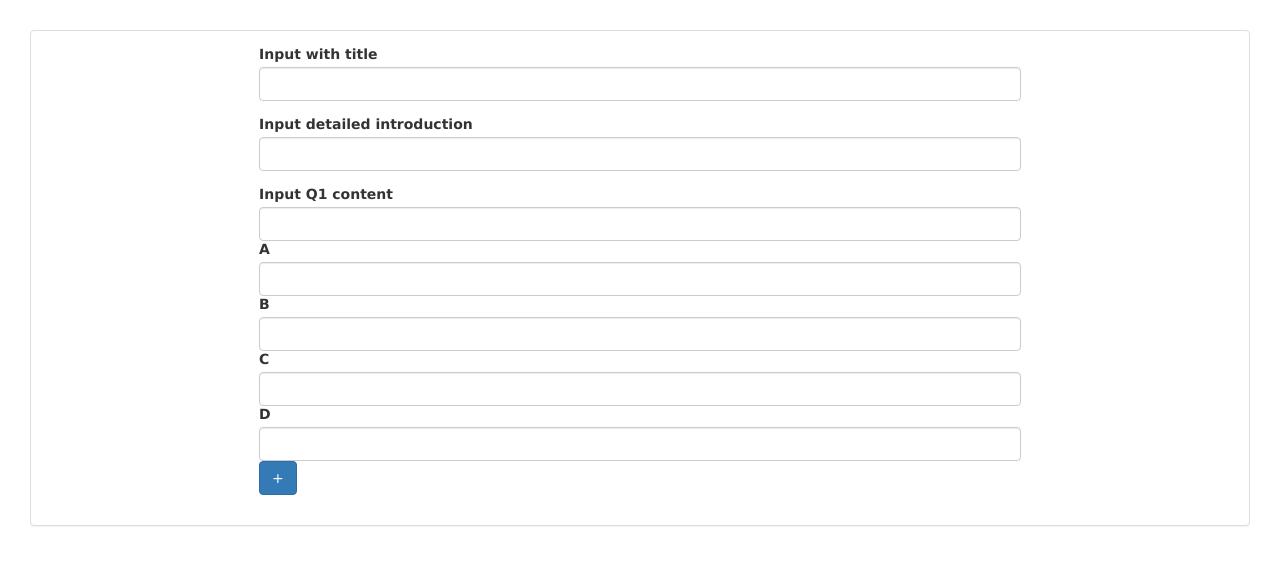
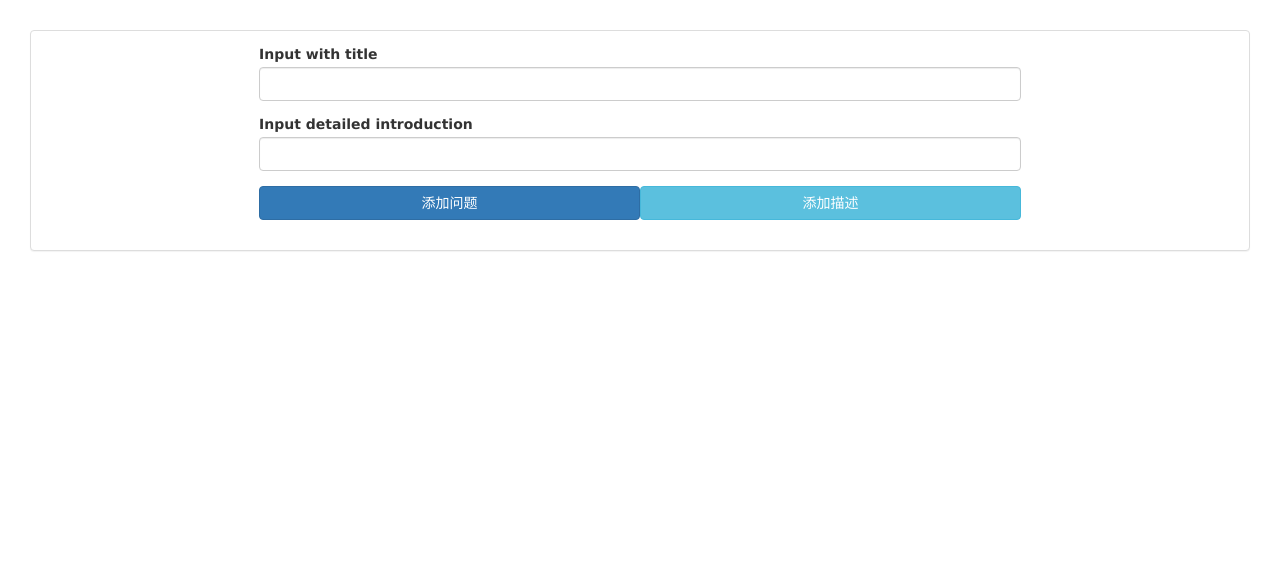
Before and after one commit to captain100/weixin_demo, a Node server app: page /new in a window 1280 px wide. Shown: the part 50-615 px from the top of the page. Run offline with Node 20, Linux system fonts and the light colour scheme; some libraries are stand-ins or nearby versions.

Commit message:
项目整理

```diff
--- a/app.js
+++ b/app.js
@@ -4,17 +4,16 @@ var favicon = require('serve-favicon');
 var logger = require('morgan');
 var cookieParser = require('cookie-parser');
 var bodyParser = require('body-parser');
+var passport = require('passport');
+var session = require('express-session');
 
 var routes = require('./routes/index');
 var users = require('./routes/users');
+var auth = require('./routes/auth');
+var wechat = require('./routes/wechat');
 
 var app = express();
-var wechat = require('wechat');
-var config = {
-    token:'testqiushi',//开发者 token
-    appid:'wxfaf11f0ec66a40eb',// appid
-    encodingAESKey:'hMgmYbOGPRcMe63oaApmzi2yrUxrCqZcY8ssrDYI83H'//encodingAESKey
-};
+
 
 
 // view engine setup
@@ -28,48 +27,19 @@ app.use(bodyParser.json());
 app.use(bodyParser.urlencoded({ extended: false }));
 app.use(cookieParser());
 app.use(express.static(path.join(__dirname, 'public')));
+app.use(session({secret:'admin_user', cookie:{maxAge:60000}}));
+app.use(passport.initialize());
+app.use(passport.session());
+//微信解析
+app.use(express.query());
 
+//系统基础路由
 app.use('/', routes);
 app.use('/users', users);
-app.use(express.query());
-app.use('/wechat', wechat(config, function (req, res, next) {
-  console.log(11111111111)
-  // 微信输入信息都在req.weixin上
-  var message = req.weixin;
-  console.log(message);
-  if (message.Content === 'diaosi') {
-    // 回复屌丝(普通回复)
-    res.reply('hehe');
-  } else if (message.Content === 'text') {
-    //你也可以这样回复text类型的信息
-    res.reply({
-      content: 'text object',
-      type: 'text'
-    });
-  } else if (message.Content === 'hehe') {
-    // 回复一段音乐
-    res.reply({
-      type: "music",
-      content: {
-        title: "来段音乐吧",
-        description: "一无所有",
-        musicUrl: "http://mp3.com/xx.mp3",
-        hqMusicUrl: "http://mp3.com/xx.mp3",
-        thumbMediaId: "thisThumbMediaId"
-      }
-    });
-  } else {
-    // 回复高富帅(图文回复)
-    res.reply([
-      {
-        title: '健康测试',
-        description: '开来对你的健康状况进行一个测试吧',
-        picurl: 'http://nodeapi.cloudfoundry.com/qrcode.jpg',
-        url: 'http://123.56.227.132/heartqOl'
-      }
-    ]);
-  }
-}));
+//微信后台信息
+app.use('/wechat', wechat);
+//用户认证路由
+app.use('/auth',auth);
 // catch 404 and forward to error handler
 app.use(function(req, res, next) {
   var err = new Error('Not Found');
--- /dev/null
+++ b/public/javascripts/main.js
@@ -0,0 +1,35 @@
+$(function(){
+	$(".addQuestion").click(function(){
+		$(".addQuestion").before('<div class="panel panel-default">' +
+
+			'<div class="panel-body">' +
+			'<input class="col-md-12" type="text" value="问题详情">' +
+			'<input class="col-md-7" value="a选项"> <input class="col-md-5" value="评分">' +
+			'<input class="col-md-7" value="b选项"> <input class="col-md-5" value="评分">' +
+			'<input class="col-md-7" value="c选项"> <input class="col-md-5" value="评分">' +
+			'<input class="col-md-7" value="d选项"> <input class="col-md-5" value="评分">' +
+			'</div></div>');
+	})
+	$('.addDescription').click(function(){
+		$(".addQuestion").before('<div class="panel panel-default" >' +
+			'<div class="panel-body">' +
+			'<textarea class="col-md-12" cols="2"  >题目描述</textarea>' +
+			'</div></div>')
+	})
+
+	// $("#btn1").click(function () {
+	//         $("#test1").text(function (i, origText) {
+	//             return "Old text: " + origText
+	//                 + " New text: Hello world! (index: " + i + ")";
+	//         });
+	//     });
+
+ //    $("#btn2").click(function () {
+	//         $("#test2").html(function (i, origText) {
+	//             return "Old html: " + origText
+	//                 + " New html: Hello <b>world!</b> (index: " + i + ")";
+	//         });
+	//     });
+
+
+});
--- a/routes/index.js
+++ b/routes/index.js
@@ -50,4 +50,6 @@ router.get('/new',function(req,res){
 })
 
 
+
+
 module.exports = router;
--- a/views/create.ejs
+++ b/views/create.ejs
@@ -1,5 +1,4 @@
 <% include ./header %>
-
 <div class="panel panel-default">
     <div class="panel-body ">
         <div class="form-group col-md-offset-2 col-md-8">
@@ -11,23 +10,15 @@
 	    <label class="control-label" for="inputSuccess2">Input detailed introduction </label>
 	    <input type="text" class="form-control" id="inputSuccess2">
 		</div>
-
-		<div class="form-group col-md-offset-2 col-md-8">
-		<label class="control-label" for="inputSuccess3">Input Q1 content </label>
-	    <input type="text" class="form-control" id="inputSuccess3">
-	    <label class="control-label line" for="inputSuccess3">A </label>
-	    <input type="text" class="form-control" id="inputSuccess3">
-	    <label class="control-label" for="inputSuccess3">B </label>
-	    <input type="text" class="form-control" id="inputSuccess3">
-	    <label class="control-label" for="inputSuccess3">C </label>
-	    <input type="text" class="form-control" id="inputSuccess3">
-	    <label class="control-label" for="inputSuccess3">D </label>
-	    <input type="text" class="form-control" id="inputSuccess3">
-
-		    <div class="btn btn-primary">+</div>
+		<div class="form-group col-md-offset-2 col-md-8" id="questions">
+			<div class="btn btn-primary addQuestion col-md-6">添加问题</div>
+			<div class="btn btn-info addDescription col-md-6">添加描述</div>
 		</div>
 
-
+<!-- 		<p id="test1">This is a <b>bold</b> paragraph.</p>
+	    <p id="test2">This is another <b>bold</b> paragraph.</p>
+	    <button id="btn1">Show Old/New Text</button>
+	    <button id="btn2">Show Old/New HTML</button> -->
     </div>
 </div>
 
--- a/views/footer.ejs
+++ b/views/footer.ejs
@@ -8,5 +8,6 @@
 
     <!-- 最新的 Bootstrap 核心 JavaScript 文件 -->
     <script src="../javascripts/bootstrap/dist/js/bootstrap.min.js"></script>
+    <script src="../javascripts/main.js"></script>
 </body>
 </html>
--- a/views/header.ejs
+++ b/views/header.ejs
@@ -12,7 +12,7 @@
     <link rel="stylesheet" href="./stylesheets/main.css">
 </head>
 <body>
-    <div class="loader-loading"><img src="/img/loading.gif"></div>
+    <!-- <div class="loader-loading"><img src="/img/loading.gif"></div> -->
     <nav class="navbar navbar-inverse navbar-fixed-top">
         <div class="container-fluid">
             <div class="navbar-header">
```
Also changed, not shown: package.json (+6 -2 lines), routes/auth.js (added, +52 -0 lines), routes/wechat.js (added, +35 -0 lines), views/auth/index.ejs (added, +23 -0 lines), public/images/question.jpg (added), 2 other files.
